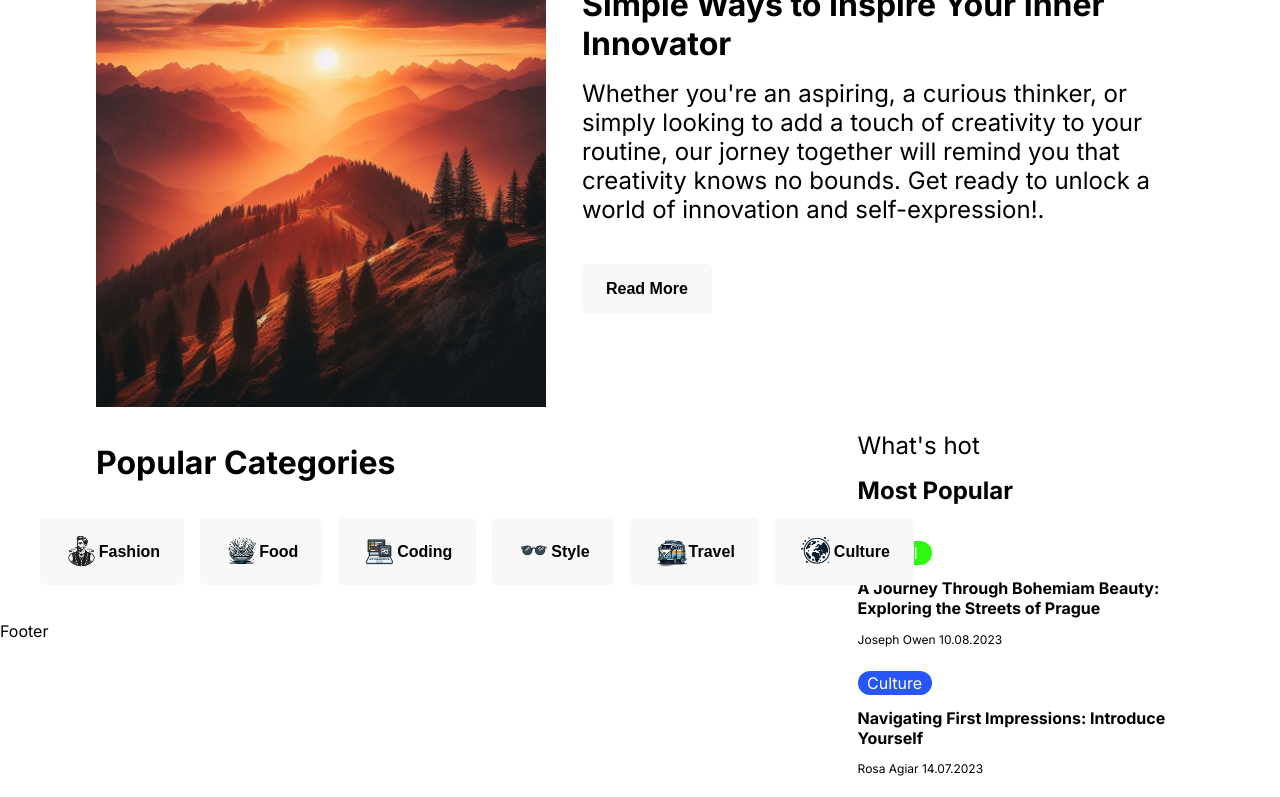
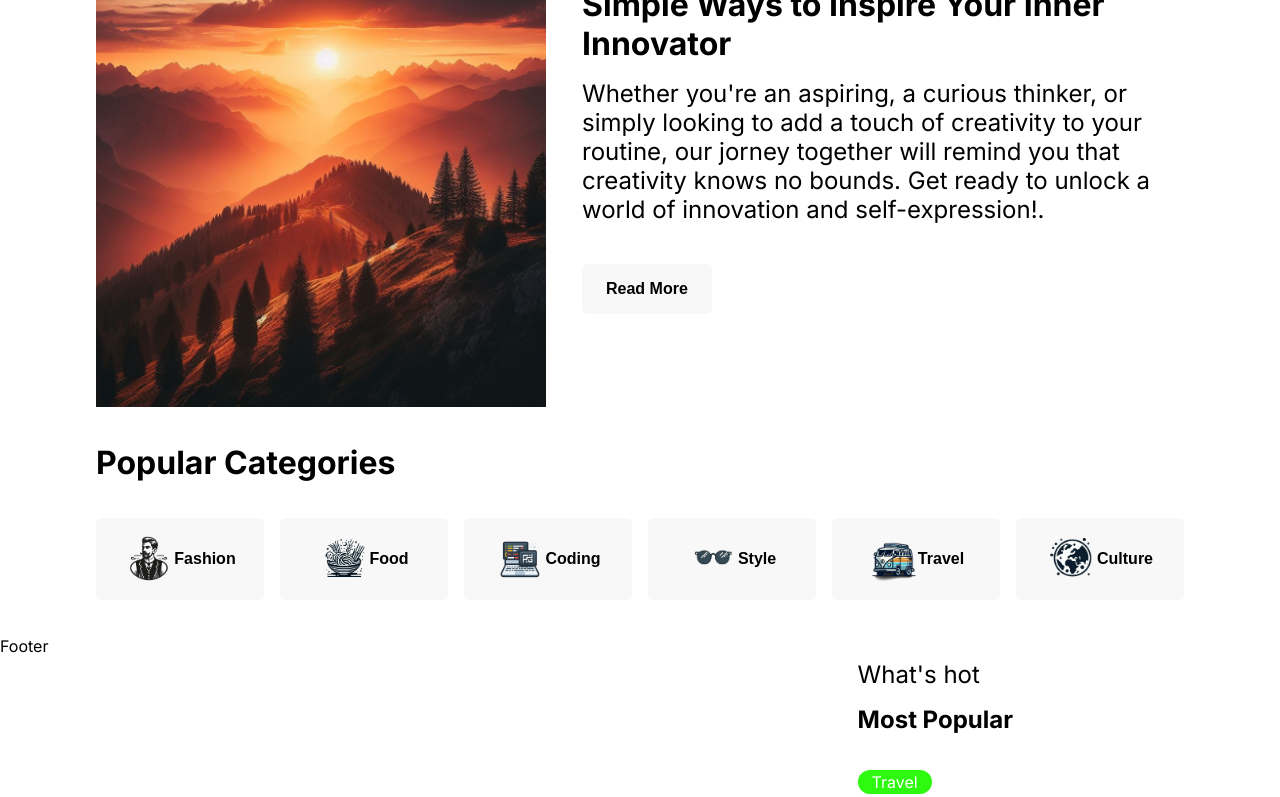
Before and after one commit to Jejugo/blog_ui, a Next.js app: page / in a window 1280 px wide. Shown: the part 412-1209 px from the top of the page. Built offline with nearby package versions, Linux system fonts and the light colour scheme.

Commit message:
feature/PB-9-categories - fixing conflicts with MostPopular component

```diff
--- a/src/app/page.js
+++ b/src/app/page.js
@@ -8,8 +8,8 @@ export default function Home() {
   return (
     <>
       <FirstBanner />
+      <Categories />
       <MostPopular />
-      <Categories />
     </>
   )
 }
--- a/src/components/Categories/Categories.style.js
+++ b/src/components/Categories/Categories.style.js
@@ -6,6 +6,7 @@ export const Wrapper = styled.div`
 `
 export const Containter = styled.div`
   display: flex;
+  width: 100%;
   align-items: center;
   justify-content: center;
   gap: ${({ theme }) => theme.spacings.medium};
@@ -32,7 +33,7 @@ export const ContainerButton = styled.button`
   font-size: ${({ theme }) => theme.fontSizes.small};
   transition: 0.5s ease;
   font-weight: ${({ theme }) => theme.fontWeights.bold};
-  width: ${({ theme }) => theme.buttonSize.large};
+  width: ${({ theme }) => theme.buttonSize.xxlarge};
 
   &:hover {
     background-color: ${({ theme }) =>
--- a/src/components/Categories/index.js
+++ b/src/components/Categories/index.js
@@ -11,32 +11,32 @@ import world from "../../images/World.png"
 export const categories = [
   {
     id: "Fashion",
-    image: <Image src={fashionMan} alt="Fashion Man" width={35} height={35} />,
+    image: <Image src={fashionMan} alt="Fashion Man" width={50} height={50} />,
     color: "#FF6961",
   },
   {
     id: "Food",
-    image: <Image src={pasta} alt="Pasta" width={35} height={35} />,
+    image: <Image src={pasta} alt="Pasta" width={50} height={50} />,
     color: "#77DD77",
   },
   {
     id: "Coding",
-    image: <Image src={computer} alt="computer" width={35} height={35} />,
+    image: <Image src={computer} alt="computer" width={50} height={50} />,
     color: "#FDFD96",
   },
   {
     id: "Style",
-    image: <Image src={sunGlasses} alt="sunGlasses" width={35} height={35} />,
+    image: <Image src={sunGlasses} alt="sunGlasses" width={50} height={50} />,
     color: "#84B6F4",
   },
   {
     id: "Travel",
-    image: <Image src={kombi} alt="kombi" width={35} height={35} />,
+    image: <Image src={kombi} alt="kombi" width={50} height={50} />,
     color: "#FDCAE1",
   },
   {
     id: "Culture",
-    image: <Image src={world} alt="world" width={35} height={35} />,
+    image: <Image src={world} alt="world" width={50} height={50} />,
     color: "#95B8F6",
   },
 ]
--- a/src/styles/theme.js
+++ b/src/styles/theme.js
@@ -37,6 +37,7 @@ const commonStyles = {
     medium: "148px",
     large: "169px",
     xlarge: "216px",
+    xxlarge: "256px",
   },
 }
 
```
